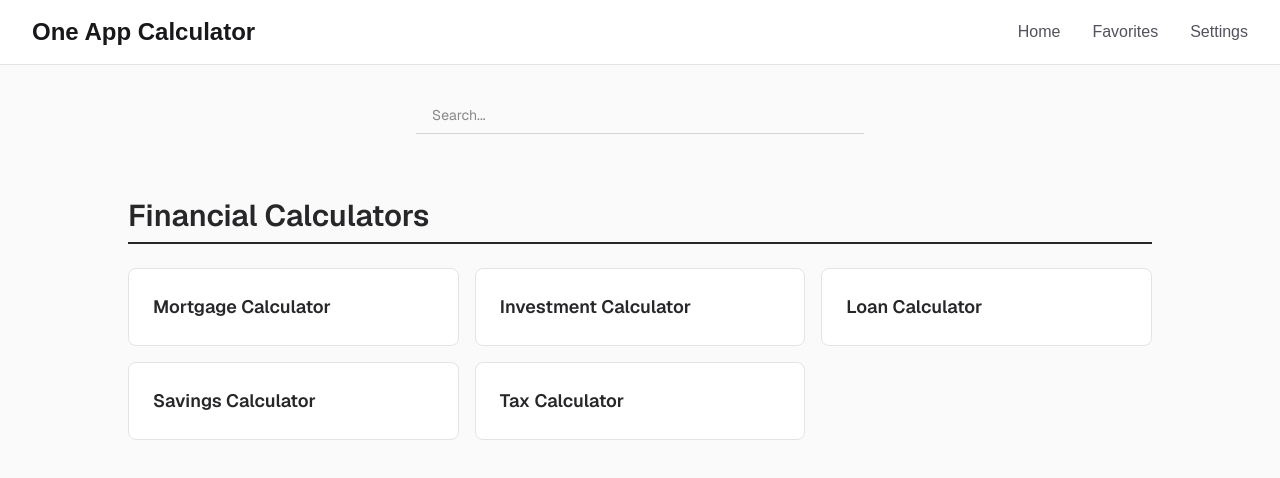
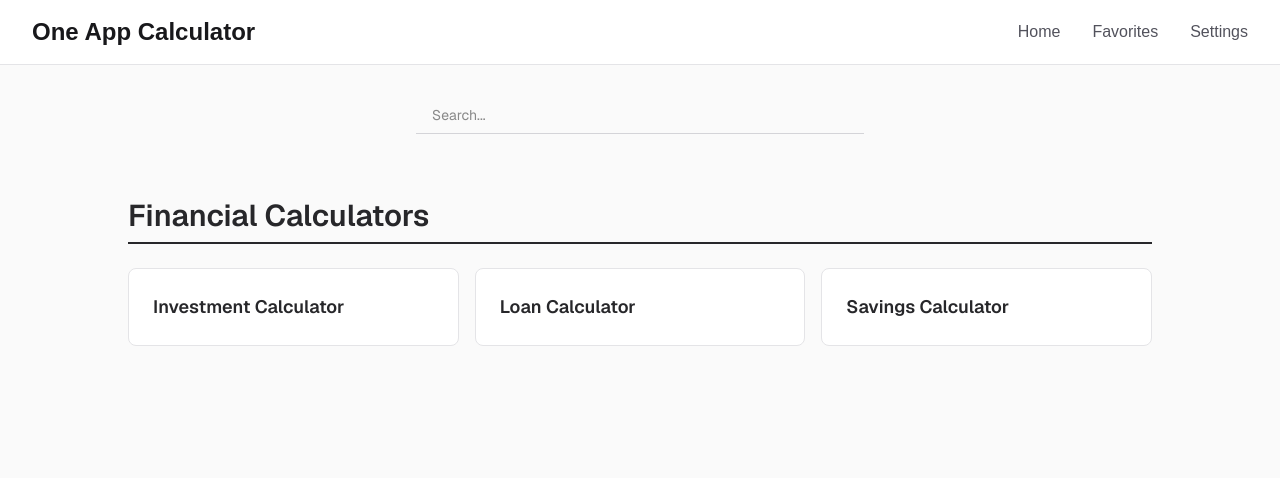
Before and after one commit to williamnkosi/calculator-app-web, a Next.js app: page / in a window 1280 px wide. Shown: the top 478 px of the page. Built offline with nearby package versions, Linux system fonts and the light colour scheme.

Commit message:
Removed the uneeded calculators

```diff
--- a/app/constants/calculators.ts
+++ b/app/constants/calculators.ts
@@ -1,25 +1,19 @@
 const financialCalculatorTypes = [
   {
     id: 1,
-    title: "Mortgage Calculator",
-    route: "/pages/calculators/finanace/mortage",
-  },
-  {
-    id: 2,
     title: "Investment Calculator",
     route: "/pages/calculators/finanace/interest",
   },
   {
-    id: 3,
+    id: 2,
     title: "Loan Calculator",
     route: "/pages/calculators/finanace/loan",
   },
   {
-    id: 4,
+    id: 3,
     title: "Savings Calculator",
     route: "/pages/calculators/finanace/savings",
   },
-  { id: 5, title: "Tax Calculator", route: "/pages/calculators/finanace/tax" },
 ];
 
 export default financialCalculatorTypes;
```
